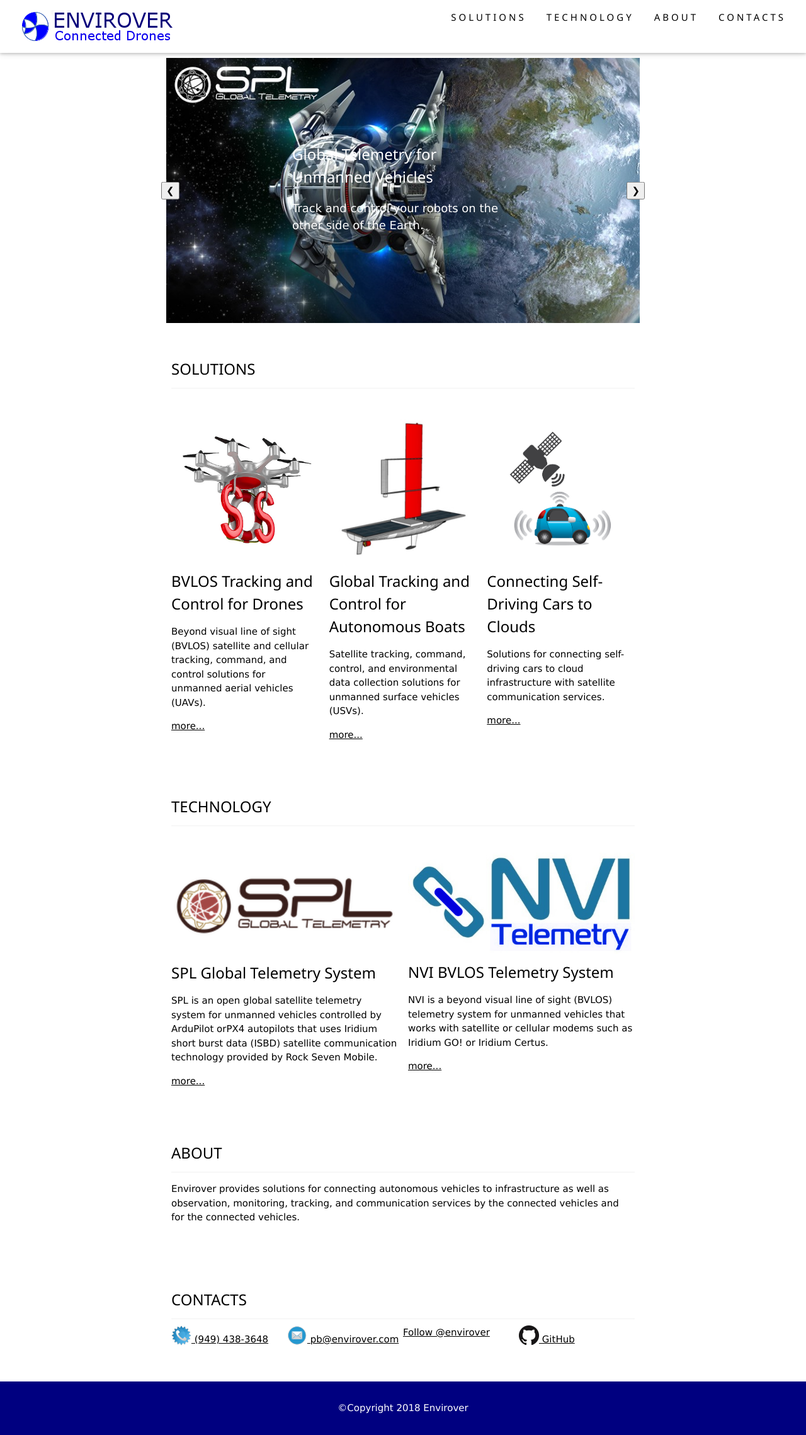
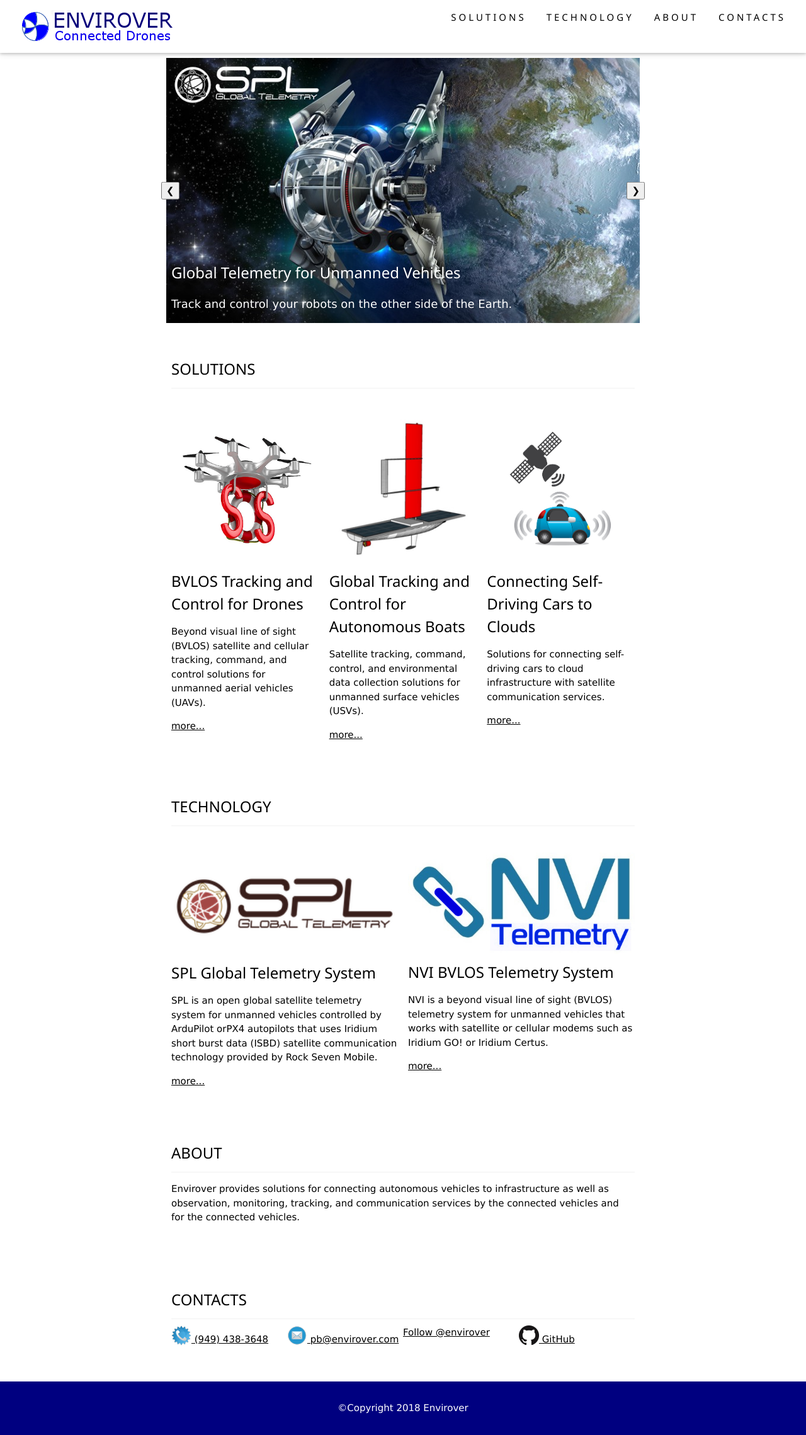
Before and after one commit to envirover/envirover.github.io, a Jekyll site: the page built from index.html, in a window 1280 px wide. Shown: the whole page at 63% size. Built offline with Jekyll 4.4.1, drawn with Linux system fonts in a browser that asks for light colours; comment, search, counter and statistics services are not loaded.

Commit message:
Updated index.html

```diff
--- a/index.html
+++ b/index.html
@@ -10,7 +10,7 @@
 	    <a href="spl.html" style="text-decoration: none;">
 	       <img src="images/global_telemetry2.jpg" alt="Global Telemetry for Unmanned Vehicles" style="width:100%" class="w3-image" />
 	    </a>
-	    <div class="w3-display-middle w3-large w3-container transparent w3-text-white">
+	    <div class="w3-display-bottomleft w3-large w3-container transparent w3-text-white">
 	      <h3><a href="spl.html" style="text-decoration: none;">Global Telemetry for Unmanned Vehicles</a></h3>
 	      <p><a href="spl.html" style="text-decoration: none;">Track and control your robots on the other side of the Earth.</a></p>
 	    </div>
```
